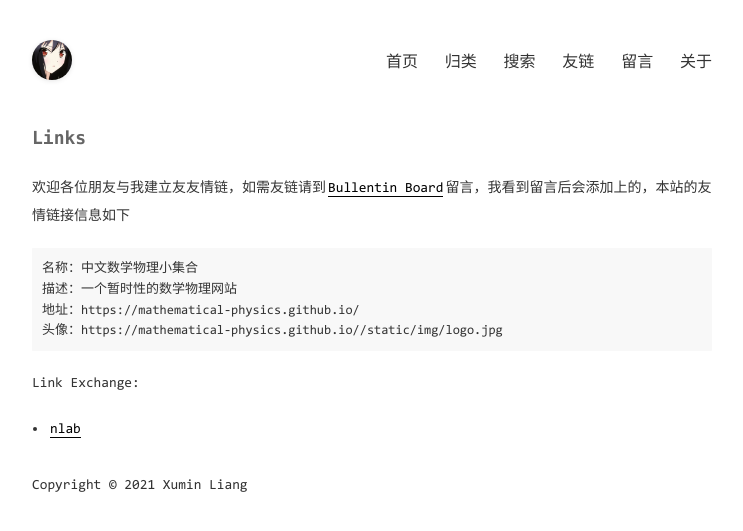
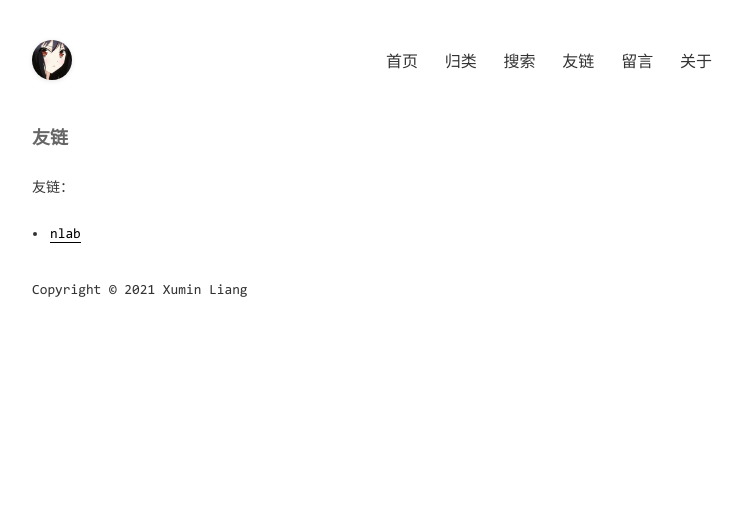
Before and after one commit to Mathematical-Physics/Mathematica-Physics, a Jekyll site: the page built from pages/links.md, in a window 1280 px wide. Shown: the top 531 px of the page, without its empty margins (268-1011 px from the left). Built offline with Jekyll 4.4.1, drawn with Linux system fonts in a browser that asks for light colours.

Commit message:
Update links.md

````diff
--- a/pages/links.md
+++ b/pages/links.md
@@ -1,18 +1,10 @@
 ---
 layout: mypost
-title: Links
+title: 友链
 ---
 
-欢迎各位朋友与我建立友友情链，如需友链请到[Bullentin Board](chat.html)留言，我看到留言后会添加上的，本站的友情链接信息如下
 
-```
-名称：{{ site.title }}
-描述：{{ site.description }}
-地址：{{ site.domainUrl }}{{ site.baseurl }}
-头像：{{ site.domainUrl }}{{ site.baseurl }}/static/img/logo.jpg
-```
-
-Link Exchange:
+友链：
 
 <ul>
   {%- for link in site.links %}
````
